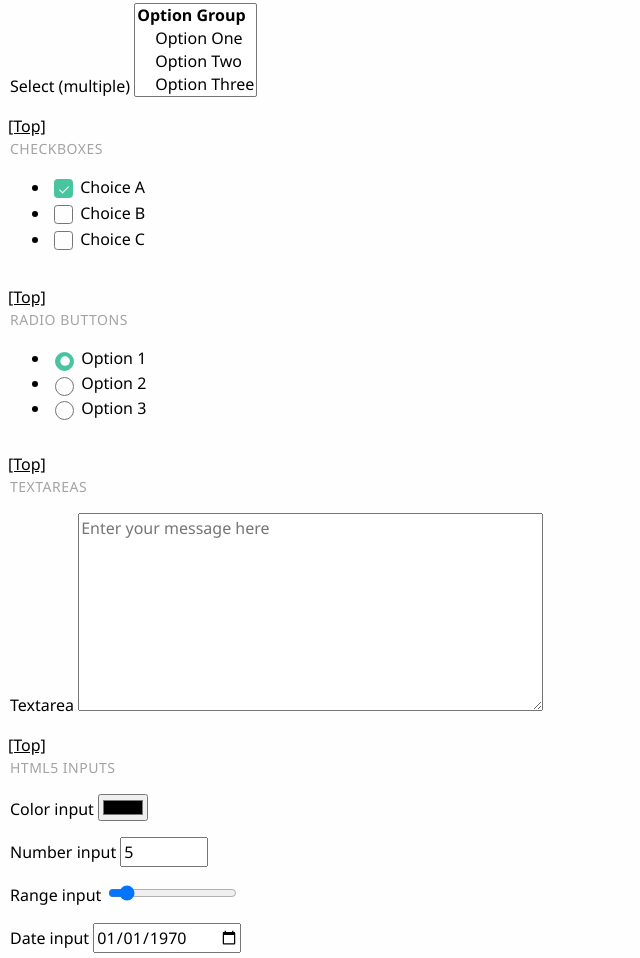
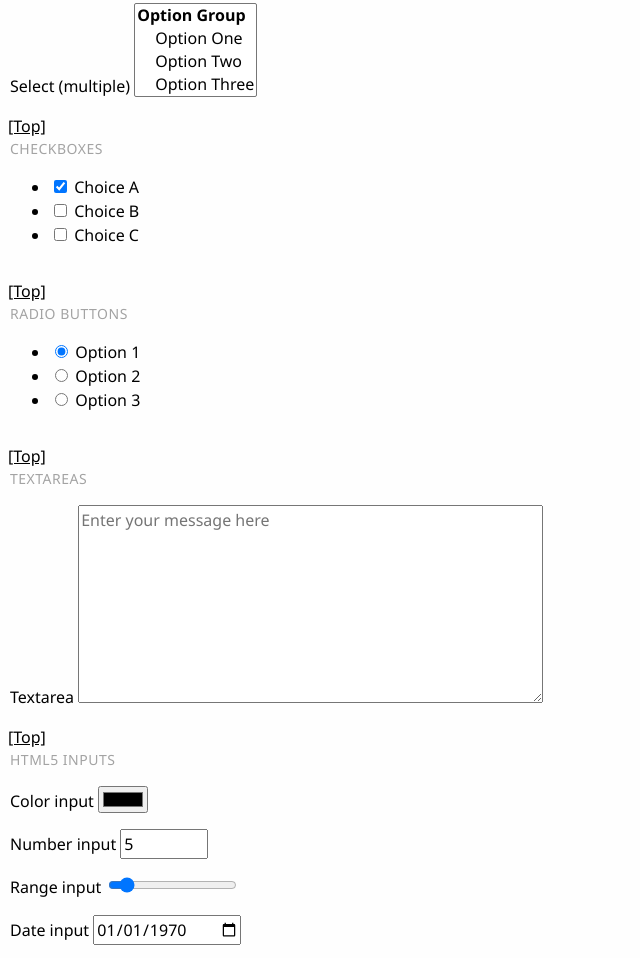
Before and after one commit to ItsKruistz/mako, a plain HTML site: page index.html in a window 1280 px wide. Shown: the part 10732-11690 px from the top of the page, without its empty margins (0-640 px from the left). Drawn offline with Linux system fonts and the light colour scheme.

Commit message:
Update mako.css

```diff
--- a/mako.css
+++ b/mako.css
@@ -1,72 +1,60 @@
-/* Box sizing rules */
 *,
 *::before,
 *::after {
     box-sizing: border-box;
 }
 
-/* Prevent font size inflation */
 html {
     -moz-text-size-adjust: none;
     -webkit-text-size-adjust: none;
     text-size-adjust: none;
 }
 
-/* Remove default margin in favour of better control in authored CSS */
 body, h1, h2, h3, h4, p,
 figure, blockquote, dl, dd {
     margin-block-end: 0;
 }
 
-/* Remove list styles on ul, ol elements with a list role, which suggests default styling will be removed */
 ul[role='list'],
 ol[role='list'] {
     list-style: none;
 }
 
-/* Set core body defaults */
 body {
     min-height: 100vh;
     line-height: 1.5;
 }
 
-/* Set shorter line heights on headings and interactive elements */
 h1, h2, h3, h4,
 button, input, label {
     line-height: 1.1;
 }
 
-/* Balance text wrapping on headings */
 h1, h2,
 h3, h4 {
     text-wrap: balance;
 }
 
-/* A elements that don't have a class get default styles */
 a:not([class]) {
     text-decoration-skip-ink: auto;
     color: currentColor;
 }
 
-/* Make images easier to work with */
 img,
 picture {
     max-width: 100%;
     display: block;
 }
 
-/* Inherit fonts for inputs and buttons */
 input, button,
 textarea, select {
     font: inherit;
 }
 
-/* Make sure textareas without a rows attribute are not tiny */
 textarea:not([rows]) {
     min-height: 10em;
 }
 
-/* Anything that has been anchored to should have extra scroll margin */
 :target {
     scroll-margin-block: 5ex;
 }
@@ -98,130 +86,19 @@ iframe {
 }
 
 code {
-    font-family: Consolas, Monaco, 'Andale Mono', monospace; /* Specify font family */
-    font-size: 14px; /* Adjust font size */
-    background-color: #f5f5f5; /* Set background color */
-    padding: 6px 8px; /* Add padding */
-    border-radius: 8px; /* Add border radius */
+    font-family: Consolas, Monaco, 'Andale Mono', monospace;
+    font-size: 14px;
+    background-color: #f5f5f5;
+    padding: 6px 8px;
+    border-radius: 8px;
 }
 
-/* Radio button styles */
-input[type="radio"] {
-	position: relative; /* Positioning */
-	appearance: none; /* Remove default appearance */
-	-webkit-appearance: none;
-	-moz-appearance: none;
-	width: 19px; /* Size */
-	height: 19px;
-	border: 1.9px solid #757575; /* Border */
-	border-radius: 50%; /* Circular shape */
-	outline: none; /* Remove outline */
-	cursor: pointer; /* Cursor */
-	vertical-align: middle; /* Vertical alignment */
-	transition: background-color 0.2s, border-color 0.08s; /* Transition */
-	padding: 0px;
-}
-
-/* Custom dot inside the radio button */
-input[type="radio"]::after {
-	content: ""; /* Create dot */
-	position: absolute;
-	top: 50%;
-	left: 50%;
-	transform: translate(-50%, -50%) scale(0); /* Initial scale */
-	width: 10.8px; /* Dot size */
-	height: 10.8px;
-	border-radius: 50%;
-	background-color: #fff; /* Dot color */
-	opacity: 0; /* Initially hidden */
-	transition: transform 0.2s ease-in-out, opacity 0.08s ease-in-out; /* Transition */
-}
-
-/* Custom dot when radio button is checked */
-input[type="radio"]:checked::after {
-	transform: translate(-50%, -50%) scale(0.86); /* Scale up the dot */
-	opacity: 1; /* Make the dot visible */
-}
-
-/* Custom radio button when checked */
-input[type="radio"]:checked {
-	background-color: #46C59F; /* Background color */
-	border-color: #46C59F; /* Border color */
-}
-
-/* Text alignment for radio buttons */
-.radio-label {
-	display: inline-block; /* Inline block */
-	cursor: pointer; /* Cursor */
-}
-
-.radio-label span {
-	vertical-align: middle; /* Vertical alignment */
-}
-
-/* Checkbox styles */
-input[type="checkbox"] {
-    position: relative; /* Positioning */
-    appearance: none; /* Remove default appearance */
-    -webkit-appearance: none;
-    -moz-appearance: none;
-    padding: 0px; /* Padding */
-    width: 19px; /* Size */
-    height: 19px;
-    border: 1.9px solid #757575; /* Border */
-    border-radius: 3.4px; /* Border radius */
-    outline: none; /* Remove outline */
-    cursor: pointer; /* Cursor */
-    transition: background-color 0.1s, border-color 0.1s; /* Transition */
-    vertical-align: middle; /* Align with text */
-}
-
-/* Custom checkmark */
-input[type="checkbox"]::after {
-    content: ""; /* Create checkmark */
-    position: absolute;
-    bottom: 3.9px; /* Position */
-    left: 50%;
-    transform: translateX(-50%) rotate(45deg) scale(0.9); /* Initial rotation and scale */
-    width: 5px; /* Size */
-    height: 9px;
-    border-bottom: 1.76px solid #fff; /* Borders */
-    border-right: 1.76px solid #fff;
-    opacity: 0; /* Initially hidden */
-    transition: transform 0.2s ease-in-out, opacity 0.2s ease-in-out; /* Transition */
-}
-
-input[type="checkbox"]:checked::after {
-    transform: translateX(-50%) rotate(45deg) scale(1.02);
-    opacity: 1;
-}
-
-/* Custom checkbox when checked */
-input[type="checkbox"]:checked {
-    background-color: #46C59F; /* Background color */
-    border-color: #46C59F; /* Border color */
-}
-
-/* Text alignment for checkboxes */
-.checkbox-label {
-    display: inline-flex; /* Inline flex */
-    align-items: center; /* Align items vertically */
-    cursor: pointer; /* Cursor */
-    vertical-align: middle; /* Align with text */
-}
-
-.checkbox-label span {
-    margin-left: 3px; /* Margin between checkbox and label */
-}
-
-/* Set San Francisco font on Apple devices */
 @media screen and (-webkit-min-device-pixel-ratio: 0) {
     body {
         font-family: -apple-system, BlinkMacSystemFont, "Segoe UI", Roboto, Oxygen-Sans, Ubuntu, Cantarell, "Helvetica Neue", sans-serif;
     }
 }
 
-/* Set default font on Android, Linux, and Segoe UI on Windows */
 @media screen and (-webkit-min-device-pixel-ratio: 0) and (min-resolution: 0.001dpcm) {
     body {
         font-family: "Segoe UI", Roboto, Oxygen-Sans, Ubuntu, Cantarell, "Helvetica Neue", sans-serif;
@@ -247,10 +124,6 @@ input[type="checkbox"]:checked {
         background-color: #C2C2C26E;
     }
 
-    .circular {
-        border-radius: 4rem;
-    }
-
     body {
         background: #FEFEFE;
     }
@@ -263,33 +136,27 @@ input[type="checkbox"]:checked {
         border-radius: 4.2px;
     }
 
-    /* Style the table */
     table {
         border-collapse: collapse;
         width: 100%;
-  border-radius: 10px; /* Add rounded corners */
+        border-radius: 10px;
     }
 
-/* Style table rows */
     tr {
-  background-color: #f2f2f2; /* Add background color */
+        background-color: #f2f2f2;
     }
 
-/* Style table cells */
     td, th {
         padding: 8px;
         text-align: left;
     }
 
-/* Style table header */
     th {
-  background-color: #4CAF50; /* Header background color */
-  color: white; /* Header text color */
+        background-color: #4CAF50;
+        color: white;
+    }
 }
 
-}
-
-/* Define styles for dark mode */
 @media (prefers-color-scheme: dark) {
     button, input[type="submit"], input[type="button"], input[type="reset"]{
         font-weight: 500;
@@ -337,24 +204,21 @@ th {
         border-radius: 5.5px 5.5px 1px 1px;
         background: #272727;
         border-bottom: 2px solid #ccc;
-          resize: vertical; /* Allow vertical resizing */
-    box-sizing: border-box; /* Include padding and border in the total width and height */
+        resize: vertical;
+        box-sizing: border-box;
         padding: 8px 8px;
     }
 
-    /* Style the datalist */
     datalist {
         position: relative;
     }
 
-/* Style the arrow */
     datalist::after {
-  content: "\25BC"; /* Unicode character for down arrow */
+        content: "\25BC";
         position: absolute;
-  right: 10px; /* Adjust this value to position the arrow */
+        right: 10px;
         top: 50%;
         transform: translateY(-50%);
-  color: white; /* Change this to the desired color */
+        color: white;
     }
-
 }
```
Lines whose indentation alone changed are shown as unchanged.
